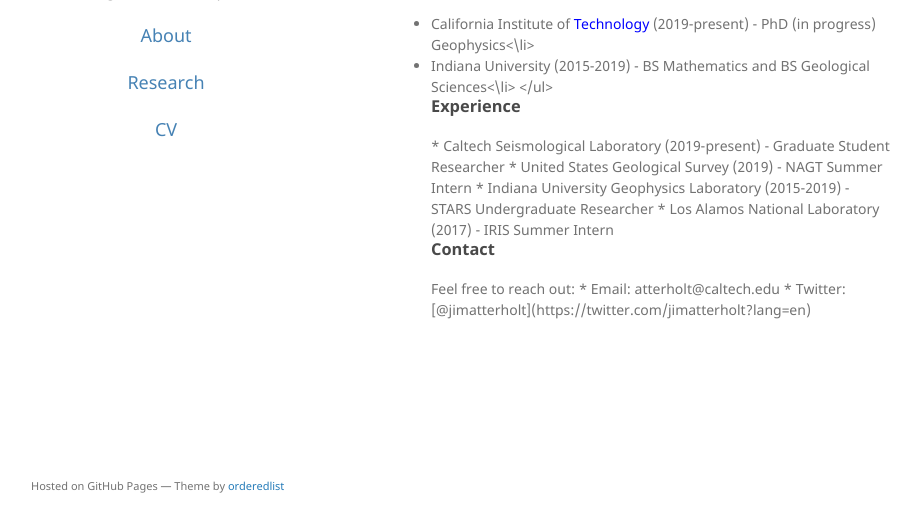
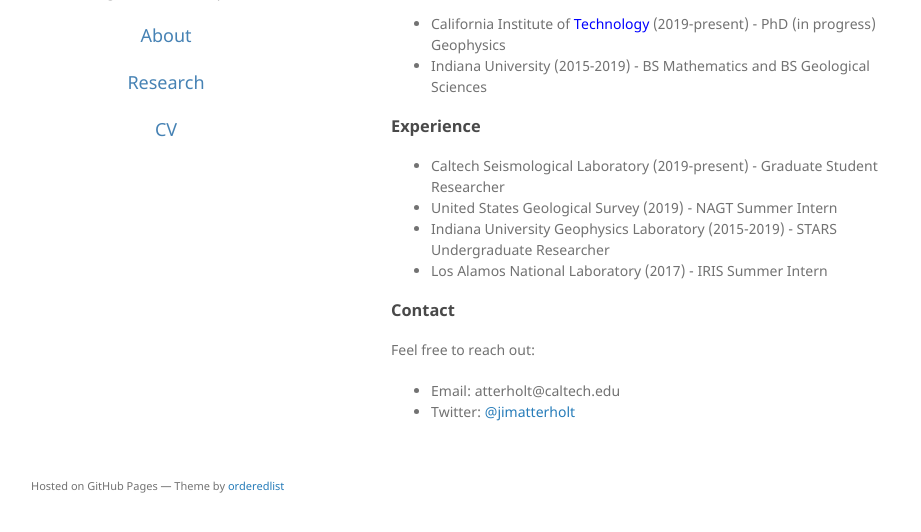
Before and after one commit to atterholt/atterholt.github.io, a Jekyll site: the page built from index.md, in a window 1280 px wide, cut to the strip 335-867 px from the top of the page. Shown: the whole strip, without its empty margins (179-1100 px from the left). Built offline with Jekyll 4.4.1, drawn with Linux system fonts in a browser that asks for light colours.

Commit message:
Update index.md

```diff
--- a/index.md
+++ b/index.md
@@ -13,8 +13,8 @@
   Education
 </h3>
 <ul class="a">
-  <li>California Institute of <span style="color:blue"> Technology </span> (2019-present) - PhD (in progress) Geophysics<\li>
-  <li>Indiana University (2015-2019) - BS Mathematics and BS Geological Sciences<\li>
+  <li>California Institute of <span style="color:blue"> Technology </span> (2019-present) - PhD (in progress) Geophysics</li>
+  <li>Indiana University (2015-2019) - BS Mathematics and BS Geological Sciences</li>
 </ul>
 
 <h3>
```
